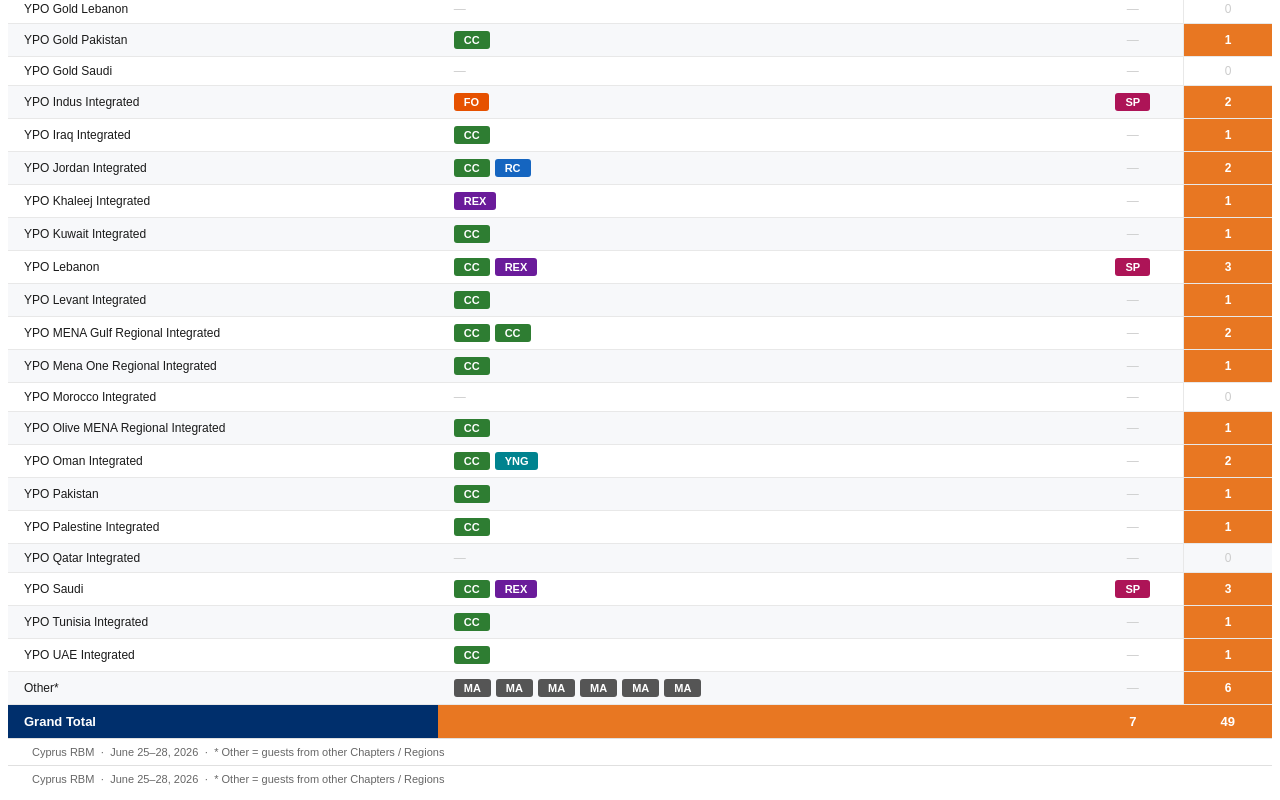
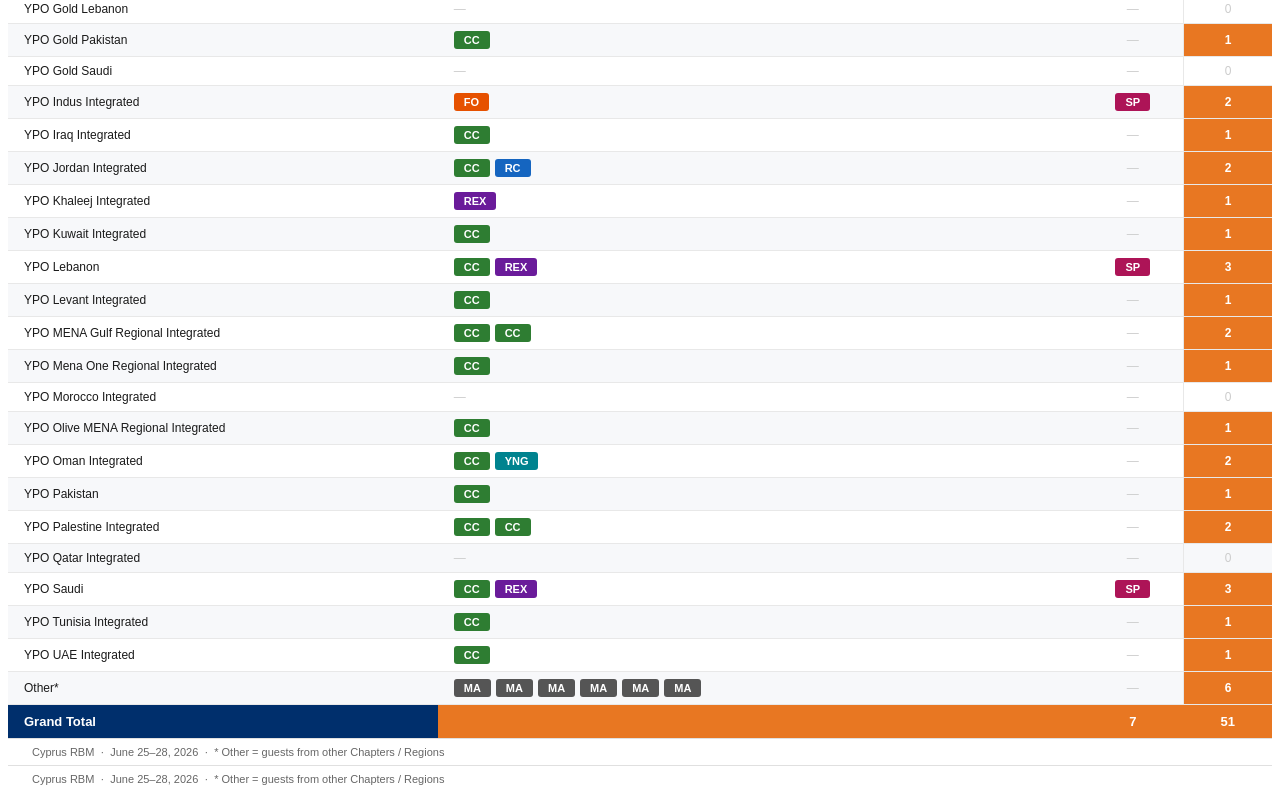
Before and after one commit to tamaracrowhurst-collab/menarbm2026, a React (Vite) app: page / in a window 1280 px wide. Shown: the part 464-1264 px from the top of the page. Built offline with nearby package versions, Linux system fonts and the light colour scheme.

Commit message:
Update App.jsx

```diff
--- a/src/App.jsx
+++ b/src/App.jsx
@@ -46,7 +46,7 @@
   { name: "Hari Chereddi",             chapter: "YPO MENA Gulf Regional Integrated",   role: "CC",  checkIn: "25 Jun", checkOut: "27 Jun", withSpouse: false, arrivalFlight: "British Airways BA-704", departureFlight: "Emirates EK-110", arrivalTime: "13:40", departureTime: "20:25" },
   { name: "Amit Gandhi",               chapter: "YPO Emirates Integrated",             role: "REX", checkIn: "25 Jun", checkOut: "28 Jun", withSpouse: false, arrivalFlight: null, departureFlight: null, arrivalTime: null, departureTime: null },
   { name: "Zaid Midani",               chapter: "YPO Levant Integrated",               role: "CC",  checkIn: "25 Jun", checkOut: "28 Jun", withSpouse: false, arrivalFlight: null, departureFlight: null, arrivalTime: null, departureTime: null },
-  { name: "Sharjeel Azhar",            chapter: "YPO Bahrain Integrated",              role: "CC",  checkIn: "25 Jun", checkOut: "27 Jun", withSpouse: false, arrivalFlight: null, departureFlight: null, arrivalTime: null, departureTime: null },
+  { name: "Sharjeel Azhar",            chapter: "YPO Bahrain Integrated",              role: "CC",  checkIn: "25 Jun", checkOut: "28 Jun", withSpouse: false, arrivalFlight: null, departureFlight: null, arrivalTime: null, departureTime: null },
   { name: "Nadim Samara",              chapter: "YPO Emirates Integrated",             role: "CC",  checkIn: "25 Jun", checkOut: "27 Jun", withSpouse: false, arrivalFlight: "EK0109", departureFlight: "EK0110", arrivalTime: "10:40", departureTime: "20:25" },
   { name: "Mark Andrews",              chapter: "Other*",                              role: "MA",  checkIn: "25 Jun", checkOut: "29 Jun", withSpouse: false, arrivalFlight: null, departureFlight: null, arrivalTime: null, departureTime: null },
   { name: "Maria Luz Domingo",         chapter: "Other*",                              role: "MA",  checkIn: "25 Jun", checkOut: "28 Jun", withSpouse: false, arrivalFlight: null, departureFlight: null, arrivalTime: null, departureTime: null },
@@ -86,7 +86,8 @@
   { name: "Dayala Dagher Hayeck",      chapter: "YPO Lebanon",                         role: "REX", checkIn: "25 Jun", checkOut: "27 Jun", withSpouse: false, arrivalFlight: "Me261",  departureFlight: "Me262",  arrivalTime: "21:40", departureTime: "22:25" },
   { name: "Harvinder Sahni",           chapter: "YPO Kuwait Integrated",               role: "CC",  checkIn: null,     checkOut: null,     withSpouse: false, arrivalFlight: null, departureFlight: null, arrivalTime: null, departureTime: null },
   { name: "Tamara Crowhurst",          chapter: "Other*",                              role: "MA",  checkIn: null,     checkOut: null,     withSpouse: false, arrivalFlight: null, departureFlight: null, arrivalTime: null, departureTime: null },
-  { name: "Helen Bannayan",            chapter: "YPO Jordan Integrated",               role: "RC",  checkIn: "25 Jun", checkOut: "28 Jun", withSpouse: false, arrivalFlight: "RJ 139",  departureFlight: "RJ 140",  arrivalTime: "11:15", departureTime: "23:59" },
+  { name: "Helen Bannayan",            chapter: "YPO Jordan Integrated",               role: "RC",  checkIn: "25 Jun", checkOut: "28 Jun", withSpouse: false, arrivalFlight: "RJ 139",  departureFlight: "RJ 140",  arrivalTime: "11:15", departureTime: "23:59" },,
+  { name: "Nouar Qutob",               chapter: "YPO Palestine Integrated",            role: "CC",  checkIn: "25 Jun", checkOut: "29 Jun", withSpouse: true,  arrivalFlight: null, departureFlight: null, arrivalTime: null, departureTime: null }
 ];
 
 const ROLE_LABELS = {
```
